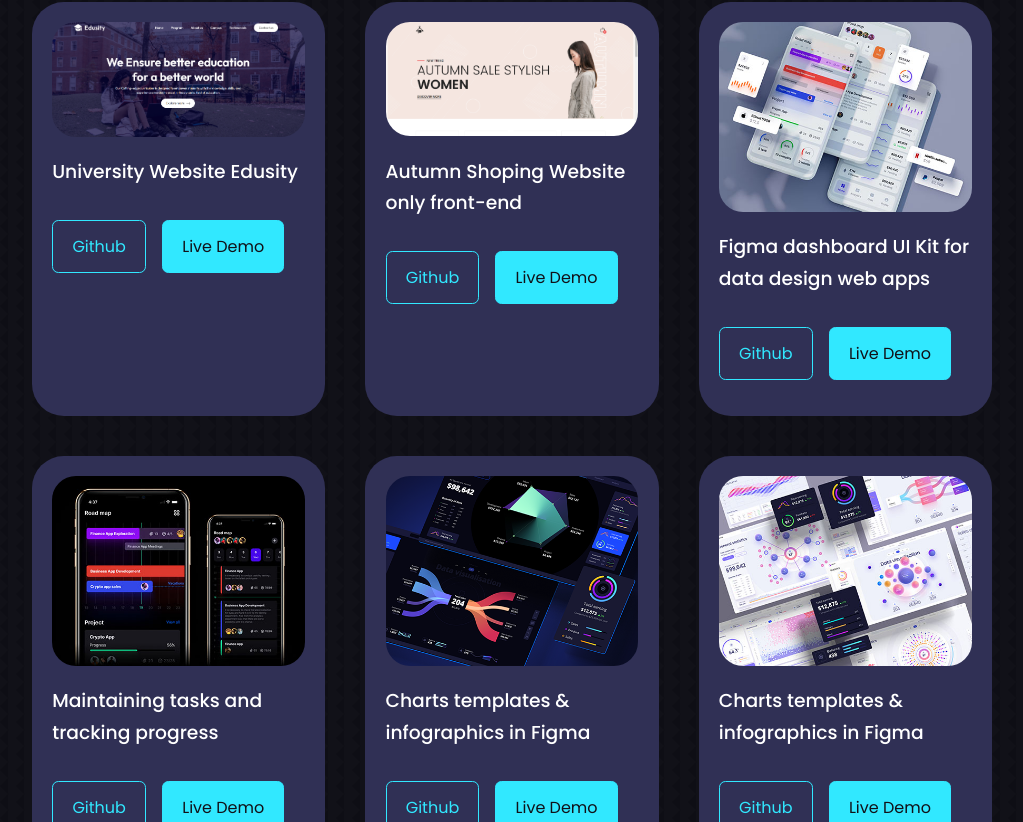
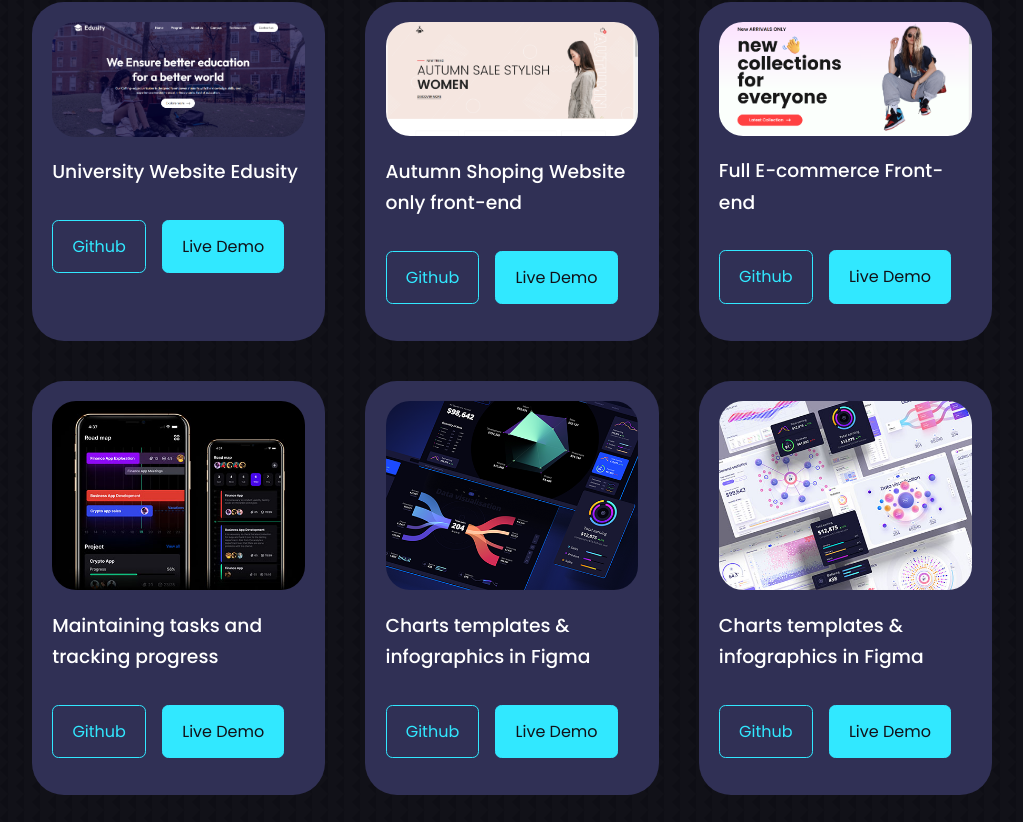
Before and after one commit to Mahmoud-Shoura/learn-react, a React (Vite) app: page / in a window 1280 px wide. Shown: the part 3318-4140 px from the top of the page, without its empty margins (128-1151 px from the left). Built offline with nearby package versions, Linux system fonts and the light colour scheme.

Commit message:
add ecommerce shopper for my portfolio

```diff
--- a/src/components/portfolio/portfolio.jsx
+++ b/src/components/portfolio/portfolio.jsx
@@ -2,7 +2,7 @@
 import "./portfolio.css";
 import IMG1 from "../../assets/Edusity.png";
 import IMG2 from "../../assets/Autumn.png";
-import IMG3 from "../../assets/portfolio3.jpg";
+import IMG3 from "../../assets/shopper-mhs.png";
 import IMG4 from "../../assets/portfolio4.jpg";
 import IMG5 from "../../assets/portfolio5.png";
 import IMG6 from "../../assets/portfolio6.jpg";
@@ -26,9 +26,9 @@ const data = [
   {
     id: 3,
     image: IMG3,
-    title: "Figma dashboard UI Kit for data design web apps",
-    github: "https://github.com",
-    demo: "https://dribble.com/shots/17290917-Eclipse-Figma-dashbord-UI-Kit-for-data-design-web-apps",
+    title: "Full E-commerce Front-end",
+    github: "https://github.com/Mahmoud-Shoura/full-e-commerce",
+    demo: "https://shopper-mhs.netlify.app/",
   },
   {
     id: 4,
```
Also changed, not shown: src/assets/shopper-mhs.png (added).
